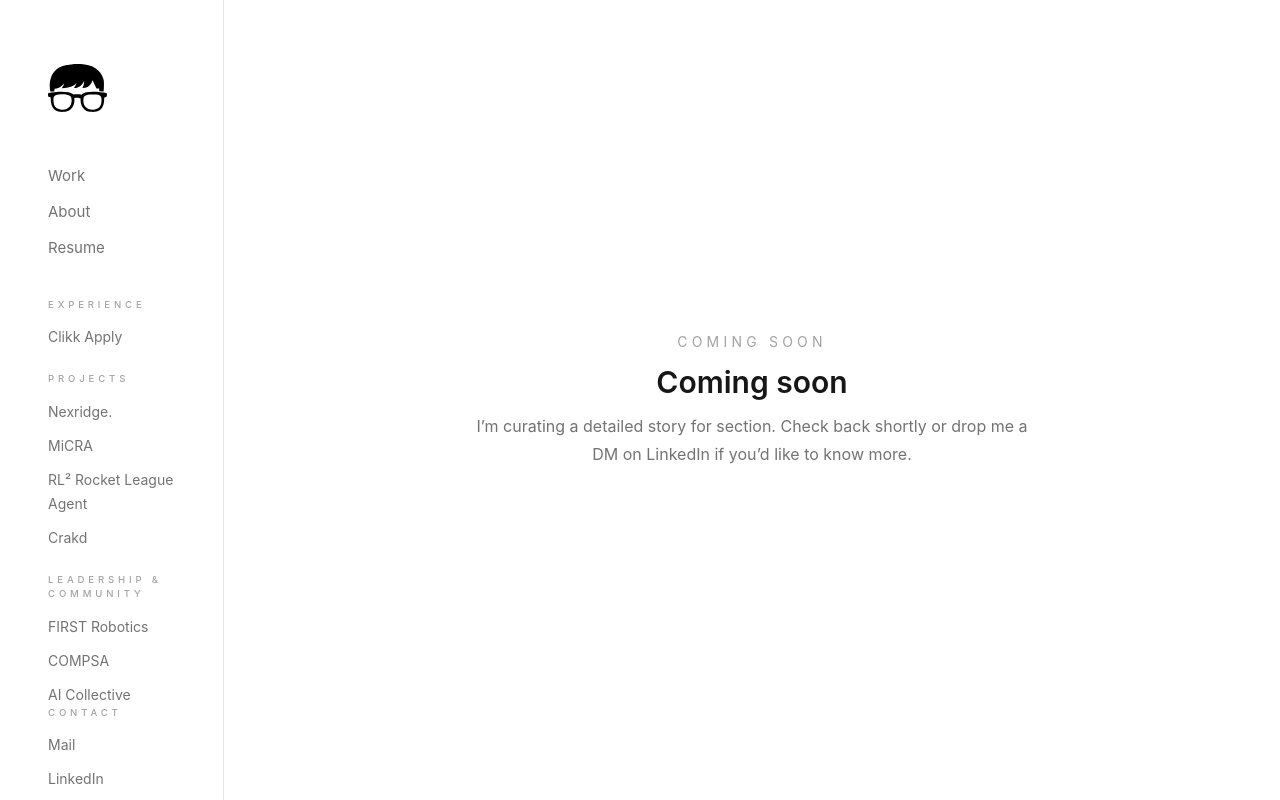
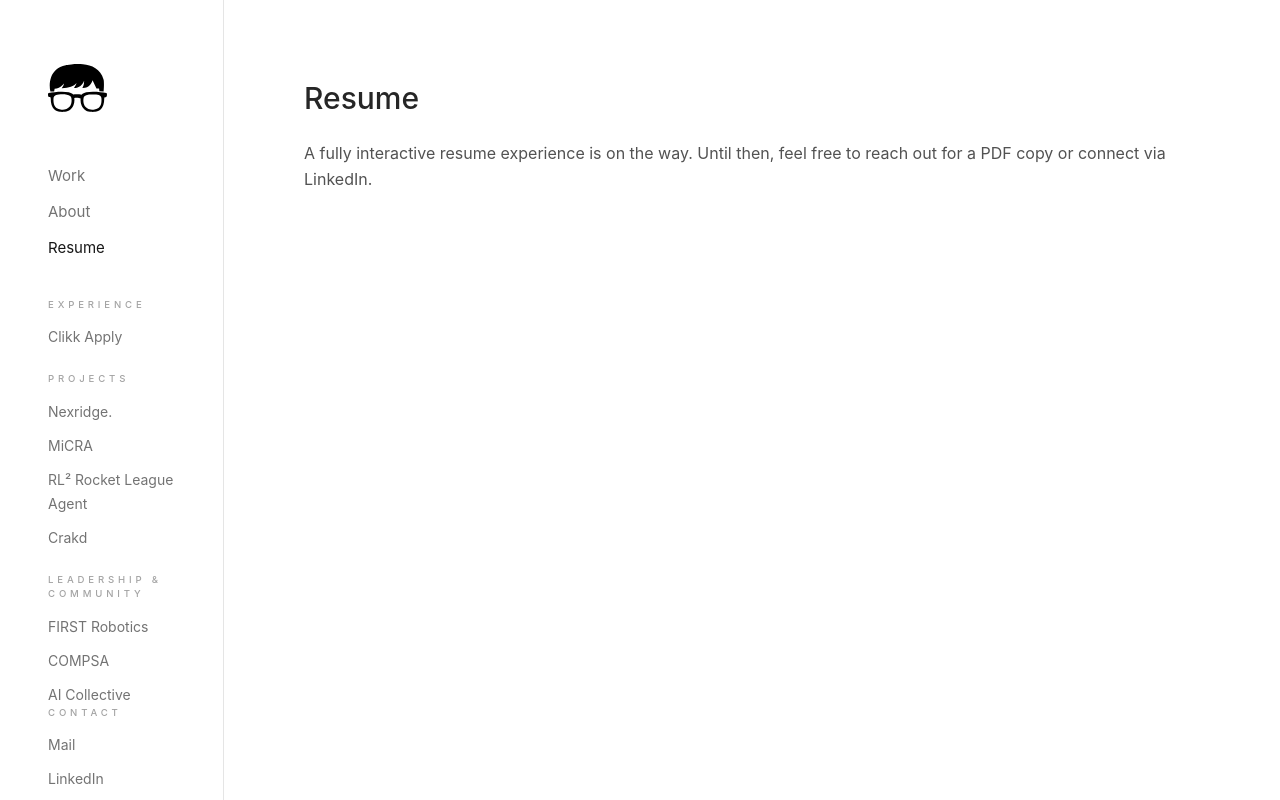
Before and after one commit to justinbaduaa/justin-badua-portfolio, a Next.js app: page /resume in a window 1280 px wide. Before the commit this address had no page. Built offline with nearby package versions, Linux system fonts and the light colour scheme.

Commit message:
fixed video

```diff
--- a/app/page.jsx
+++ b/app/page.jsx
@@ -30,7 +30,7 @@ const projects = [
     subtitle: 'Multi-Model Content Repurposing Agent',
     year: '2025 —',
     href: '/projects/micra',
-    videoSrc: '/MiCRA Demo.mp4',
+    videoSrc: '/MiCRA Portfolio Demo.mp4',
     size: 'wide',
     imageFit: 'contain',
     imageAspect: '1365 / 768',
--- a/app/cv/page.jsx
+++ b/app/resume/page.jsx
@@ -2,7 +2,7 @@ export const metadata = {
   title: "Resume | Justin Badua",
 };
 
-export default function CVPage() {
+export default function ResumePage() {
   return (
     <div className="mx-auto w-full max-w-[1600px] px-6 py-20 sm:px-8 lg:px-12">
       <div className="mx-auto max-w-4xl space-y-12">
--- a/lib/navigation.js
+++ b/lib/navigation.js
@@ -1,7 +1,7 @@
 export const primaryLinks = [
   { label: 'Work', href: '/' },
   { label: 'About', href: '/about' },
-  { label: 'Resume', href: '/cv' },
+  { label: 'Resume', href: '/resume' },
 ];
 
 export const workSections = [
```
Also changed, not shown: 2 other files (tests, documents, lock files or other folders).
